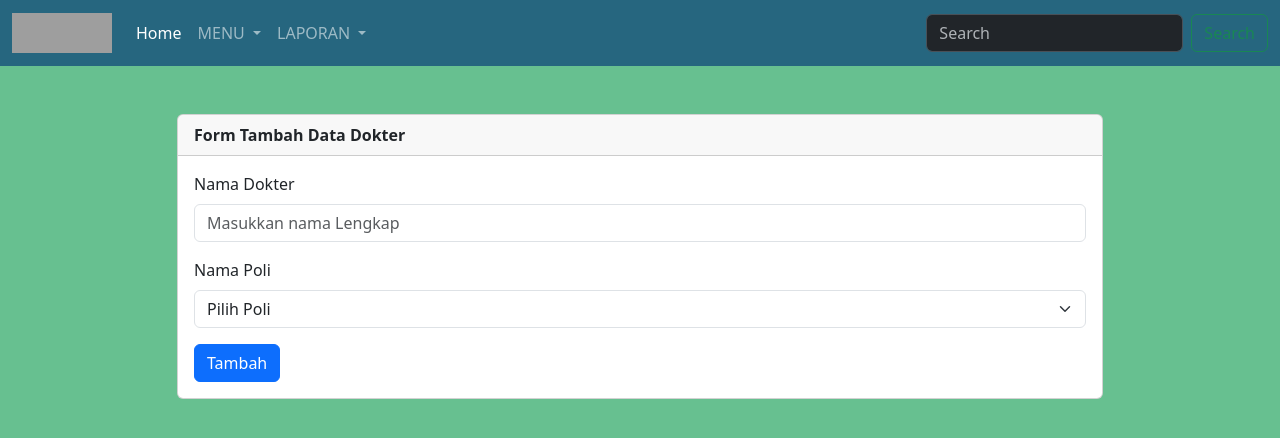
After one commit to ihwanariga07/prakom2025, a PHP site: page /dokter/form.php in a window 1280 px wide. The commit adds this page. Shown: the top 438 px of the page. Run offline with PHP 8.4, Linux system fonts and the light colour scheme; data that the repository does not hold is empty; grey boxes are pictures that could not be loaded.

Commit message:
membuat form dokter

```diff
--- /dev/null
+++ b/admin/dokter/form.php
@@ -0,0 +1,60 @@
+<!DOCTYPE html>
+<html lang="en">
+
+<head>
+    <meta charset="UTF-8">
+    <meta name="viewport" content="width=device-width, initial-scale=1.0">
+    <title>Klinik Sehat</title>
+    <link href="https://cdn.jsdelivr.net/npm/bootstrap@5.3.8/dist/css/bootstrap.min.css" rel="stylesheet"
+        integrity="sha384-sRIl4kxILFvY47J16cr9ZwB07vP4J8+LH7qKQnuqkuIAvNWLzeN8tE5YBujZqJLB" crossorigin="anonymous">
+</head>
+
+<body style="background-color: #67C090;">
+    <?php
+    include('../navbar.php');
+    ?>
+    <div class="container">
+        <!-- disini kontennya -->
+        <div class="row">
+            <div class="col-10 m-auto mt-5">
+                <div class="card">
+                    <div class="card-header">
+                        <b>Form Tambah Data Dokter</b>
+                    </div>
+                    <div class="card-body">
+                        <form method="post" action="proses_form.php">
+                            <div class="mb-3">
+                                <label for="exampleInputEmail1" class="form-label">Nama Dokter</label>
+                                <input name="nama" placeholder="Masukkan nama Lengkap" type="text" class="form-control"
+                                    id="exampleInputEmail1" aria-describedby="emailHelp">
+                            </div>
+
+                            <div class="mb-3">
+                                <label for="exampleInputPassword1" class="form-label">Nama Poli</label>
+                                <select name="poli" class="form-select" aria-label="Default select example">
+                                    <option selected>Pilih Poli</option>
+                                    <?php
+                                        include('../koneksi.php');
+                                        $qry = mysqli_query($koneksi,"SELECT * FROM poli");
+                                        foreach ($qry as $row) {
+                                            ?>
+                                            <option value="<?=$row['Poli_ID']?>"><?=$row['Nama_Poli']?></option>
+                                            <?php
+                                        }
+                                    ?>
+                                </select>
+                            </div>
+                            <button type="submit" class="btn btn-primary">Tambah</button>
+                        </form>
+
+                    </div>
+                </div>
+            </div>
+        </div>
+    </div>
+    <script src="https://cdn.jsdelivr.net/npm/bootstrap@5.3.8/dist/js/bootstrap.bundle.min.js"
+        integrity="sha384-FKyoEForCGlyvwx9Hj09JcYn3nv7wiPVlz7YYwJrWVcXK/BmnVDxM+D2scQbITxI"
+        crossorigin="anonymous"></script>
+</body>
+
+</html>
--- a/admin/dokter/index.php
+++ b/admin/dokter/index.php
@@ -92,9 +92,7 @@
             </div>
         </div>
     </div>
-    <script src="https://cdn.jsdelivr.net/npm/bootstrap@5.3.8/dist/js/bootstrap.bundle.min.js"
-        integrity="sha384-FKyoEForCGlyvwx9Hj09JcYn3nv7wiPVlz7YYwJrWVcXK/BmnVDxM+D2scQbITxI"
-        crossorigin="anonymous"></script>
+
 </body>
 
 </html>
```
Also changed, not shown: admin/dokter/proses_form.php (added).
